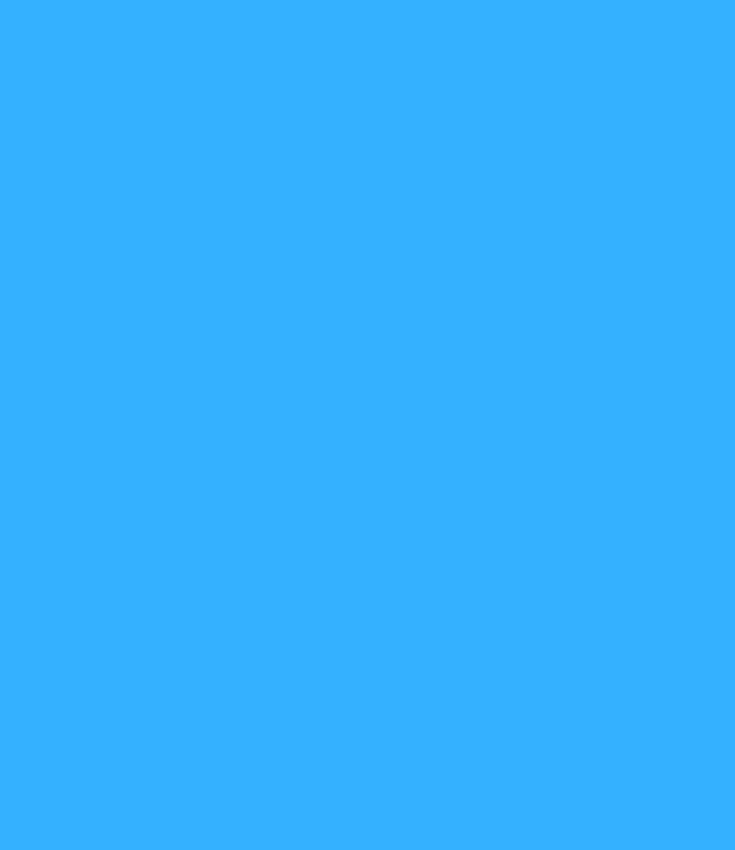
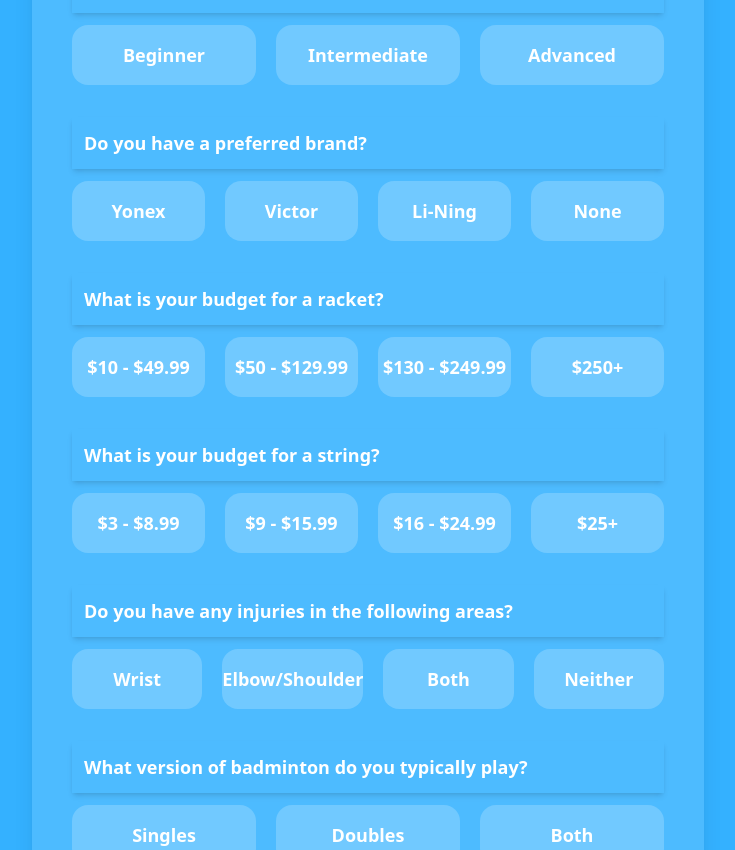
Before and after one commit to AkeemMeade/RacketRecs, a Next.js app: page /assessment in a window 1280 px wide. Shown: the part 247-1097 px from the top of the page, without its empty margins (272-1007 px from the left). Before the commit the page ends 800 px from the top, so only its background shows below. Built offline with nearby package versions, Linux system fonts and the light colour scheme; no server answers.

Commit message:
Player Assessment

```diff
--- /dev/null
+++ b/app/assessment/Questionnaire.tsx
@@ -0,0 +1,293 @@
+"use client";
+import { useState } from 'react';
+import { createClient } from '@supabase/supabase-js';
+import { Outfit} from 'next/font/google';
+
+const outfit = Outfit({
+  subsets: ["latin"],
+  weight: ["400", "600", "700"],
+});
+
+interface Answer{
+  experience?: string;
+  brand?: string;
+  racket_budget?: string;
+  string_budget?: string;
+  injury?: string;
+  game_type?: string;
+  strung?: string;
+  play_style?: string;
+  sport_background?: string;
+  age_range?: string;
+}
+
+const supabase = createClient(
+  process.env.NEXT_PUBLIC_SUPABASE_URL!,
+  process.env.NEXT_PUBLIC_SUPABASE_ANON_KEY!,
+);
+
+//Answers for questions 1-5*
+const Answers_q1 = ['Beginner', 'Intermediate', 'Advanced']
+const Answers_q2 = ['Yonex', 'Victor', 'Li-Ning', 'None']
+const Answers_q3 = ['$10 - $49.99', '$50 - $129.99', '$130 - $249.99', '$250+']
+const Answers_q4 = ['$3 - $8.99', '$9 - $15.99', '$16 - $24.99', '$25+']
+const Answers_q5 = ['Wrist', 'Elbow/Shoulder', 'Both', 'Neither']
+const Answers_q6 = ['Singles', 'Doubles', 'Both']
+const Answers_q7 = ['Yes', 'No']
+const Answers_q8 = ['5-10', '11-15', '16+']
+const Answers_q9 = ['Aggressive', 'Defensive', 'Balanced']
+const Answers_q10 = ['Baseball', 'Tennis', 'Squash', 'None']
+
+
+export default function Questionnaire() {
+
+  const [answer, setAnswer] = useState<Answer>({});
+  const [isComplete, setIsComplete] = useState(false);
+
+  //Submits responses to supabase
+  const dataSubmit = async () =>{
+    const {error } = await supabase
+    .from('assessment_response')
+    .insert([answer]);
+    setIsComplete(true);
+  }
+
+
+  //Page redirect for when assessment response is submitted
+  if(isComplete){
+    return(
+      <div>
+        <h1 className = "text-center text-xl mt-30" >
+          Placeholder for recommendation engine:
+          Generating recommendation...
+          </h1>
+      </div>
+    )
+  }
+
+  return (
+    <div >
+      <div className="mx-auto rounded-3xl p-10 shadow-xl bg-white/12 max-w-2xl">
+        <h1 className={`${outfit.className} text-white  text-5xl font-bold mb-10 text-center `}>
+        Player Assessment
+      </h1>
+
+
+      {/* Question 1*/}
+      <p className={"text-white  font-bold p-3 shadow-md text-lg mb-3"}>
+        What is your experience level?
+        </p>
+      <div className="flex gap-5 mb-8 ">
+        {Answers_q1.map((ans) => (
+          <button
+          className = {`max-w-2xl w-full bg-[#FFC038] hover:opacity-70 text-white transition-all py-4 rounded-[16px] font-bold text-lg ${
+            answer.experience === ans
+            ? 'bg-[#FFC038] text-white'
+            : 'bg-white/20 text-white'
+
+          }`}
+          key = {ans} onClick = {() => setAnswer({...answer, experience: ans})}>
+            {ans}
+            </button>
+        ))}
+
+      </div>
+
+      {/* Question 2*/}
+      <p className={"text-white  font-bold p-3 shadow-md text-lg mb-3"}>
+        Do you have a preferred brand?
+        </p>
+      <div className="flex gap-5 mb-8 ">
+        {Answers_q2.map((ans) => (
+          <button
+          className = {`max-w-2xl w-full bg-[#FFC038] hover:opacity-70 text-white transition-all py-4 rounded-[16px] font-bold text-lg ${
+            answer.brand === ans
+            ? 'bg-[#FFC038] text-white'
+            : 'bg-white/20 text-white'
+
+          }`}
+          key = {ans} onClick = {() => setAnswer({...answer, brand: ans})}>
+            {ans}
+            </button>
+        ))}
+
+      </div>
+
+      {/* Question 3*/}
+      <p className={"text-white  font-bold p-3 shadow-md text-lg mb-3"}>
+        What is your budget for a racket?
+        </p>
+      <div className="flex gap-5 mb-8 ">
+        {Answers_q3.map((ans) => (
+          <button
+          className = {`max-w-2xl w-full bg-[#FFC038] hover:opacity-70 text-white transition-all py-4 rounded-[16px] font-bold text-lg ${
+            answer.racket_budget === ans
+            ? 'bg-[#FFC038] text-white'
+            : 'bg-white/20 text-white'
+
+          }`}
+          key = {ans} onClick = {() => setAnswer({...answer, racket_budget: ans})}>
+            {ans}
+            </button>
+        ))}
+
+      </div>
+
+      {/* Question 4*/}
+      <p className={"text-white  font-bold p-3 shadow-md text-lg mb-3"}>
+        What is your budget for a string?
+        </p>
+      <div className="flex gap-5 mb-8 ">
+        {Answers_q4.map((ans) => (
+          <button
+          className = {`max-w-2xl w-full bg-[#FFC038] hover:opacity-70 text-white transition-all py-4 rounded-[16px] font-bold text-lg ${
+            answer.string_budget === ans
+            ? 'bg-[#FFC038] text-white'
+            : 'bg-white/20 text-white'
+
+          }`}
+          key = {ans} onClick = {() => setAnswer({...answer, string_budget: ans})}>
+            {ans}
+            </button>
+        ))}
+
+      </div>
+
+
+      {/* Question 5*/}
+      <p className={"text-white  font-bold p-3 shadow-md text-lg mb-3"}>
+        Do you have any injuries in the following areas?
+        </p>
+      <div className="flex gap-5 mb-8 ">
+        {Answers_q5.map((ans) => (
+          <button
+          className = {`max-w-2xl w-full bg-[#FFC038] hover:opacity-70 text-white transition-all py-4 rounded-[16px] font-bold text-lg ${
+            answer.injury === ans
+            ? 'bg-[#FFC038] text-white'
+            : 'bg-white/20 text-white'
+
+          }`}
+          key = {ans} onClick = {() => setAnswer({...answer, injury: ans})}>
+            {ans}
+            </button>
+        ))}
+
+      </div>
+
+
+      {/* Question 6*/}
+      <p className={"text-white  font-bold p-3 shadow-md text-lg mb-3"}>
+        What version of badminton do you typically play?
+        </p>
+      <div className="flex gap-5 mb-8 ">
+        {Answers_q6.map((ans) => (
+          <button
+          className = {`max-w-2xl w-full bg-[#FFC038] hover:opacity-70 text-white transition-all py-4 rounded-[16px] font-bold text-lg ${
+            answer.game_type === ans
+            ? 'bg-[#FFC038] text-white'
+            : 'bg-white/20 text-white'
+
+          }`}
+          key = {ans} onClick = {() => setAnswer({...answer, game_type: ans})}>
+            {ans}
+            </button>
+        ))}
+
+      </div>
+
+      {/* Question 7*/}
+      <p className={"text-white  font-bold p-3 shadow-md text-lg mb-3"}>
+        Do you want a racket that comes strung?
+        </p>
+      <div className="flex gap-5 mb-8 ">
+        {Answers_q7.map((ans) => (
+          <button
+          className = {`max-w-2xl w-full bg-[#FFC038] hover:opacity-70 text-white transition-all py-4 rounded-[16px] font-bold text-lg ${
+            answer.strung === ans
+            ? 'bg-[#FFC038] text-white'
+            : 'bg-white/20 text-white'
+
+          }`}
+          key = {ans} onClick = {() => setAnswer({...answer, strung: ans})}>
+            {ans}
+            </button>
+        ))}
+
+      </div>
+
+
+      {/* Question 8*/}
+      <p className={"text-white  font-bold p-3 shadow-md text-lg mb-3"}>
+        What is your age range?
+        </p>
+      <div className="flex gap-5 mb-8 ">
+        {Answers_q8.map((ans) => (
+          <button
+          className = {`max-w-2xl w-full bg-[#FFC038] hover:opacity-70 text-white transition-all py-4 rounded-[16px] font-bold text-lg ${
+            answer.age_range === ans
+            ? 'bg-[#FFC038] text-white'
+            : 'bg-white/20 text-white'
+
+          }`}
+          key = {ans} onClick = {() => setAnswer({...answer, age_range: ans})}>
+            {ans}
+            </button>
+        ))}
+
+      </div>
+
+      {/* Question 9*/}
+      <p className={"text-white  font-bold p-3 shadow-md text-lg mb-3"}>
+        How would you describe your play-style?
+        </p>
+      <div className="flex gap-5 mb-8 ">
+        {Answers_q9.map((ans) => (
+          <button
+          className = {`max-w-2xl w-full bg-[#FFC038] hover:opacity-70 text-white transition-all py-4 rounded-[16px] font-bold text-lg ${
+            answer.play_style === ans
+            ? 'bg-[#FFC038] text-white'
+            : 'bg-white/20 text-white'
+
+          }`}
+          key = {ans} onClick = {() => setAnswer({...answer, play_style: ans})}>
+            {ans}
+            </button>
+        ))}
+
+      </div>
+
+      {/* Question 10*/}
+      <p className={"text-white  font-bold p-3 shadow-md text-lg mb-3"}>
+        Have you played any of the following sports?
+        </p>
+      <div className="flex gap-5 mb-8 ">
+        {Answers_q10.map((ans) => (
+          <button
+          className = {`max-w-2xl w-full bg-[#FFC038] hover:opacity-70 text-white transition-all py-4 rounded-[16px] font-bold text-lg ${
+            answer.sport_background === ans
+            ? 'bg-[#FFC038] text-white'
+            : 'bg-white/20 text-white'
+
+          }`}
+          key = {ans} onClick = {() => setAnswer({...answer, sport_background: ans})}>
+            {ans}
+            </button>
+        ))}
+
+      </div>
+            {/* Submit button */}
+      <button
+       onClick={dataSubmit}
+       className={"transition-all font-bold w-full bg-[#FFC038] py-4 text-white rounded-full text-lg hover:opacity-70"}
+
+       >Submit</button>
+
+       {/* Data submission preview for testing */}
+       <p>Data to be sent to supabase:{JSON.stringify(answer)}</p>
+
+    </div>
+
+      </div>
+
+  );
+}
--- a/app/assessment/page.tsx
+++ b/app/assessment/page.tsx
@@ -1,10 +1,10 @@
 // app/assessment/page.tsx
+import Questionnaire from './Questionnaire';
 
 export default function AssessmentPage() {
   return (
     <main>
-      <h1>Player Assessment</h1>
-      <p>Questionnaire goes here...</p>
+      <Questionnaire />
     </main>
   );
 }
```
